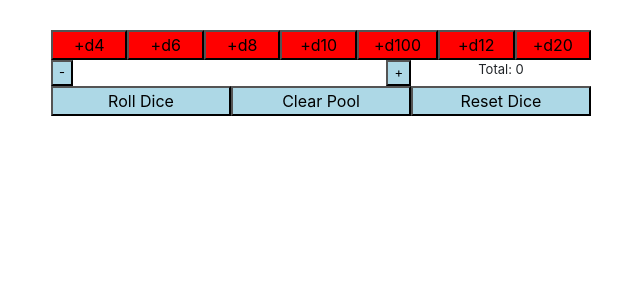
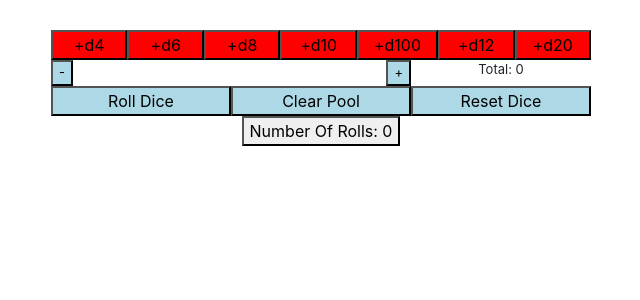
Before and after one commit to rileyjohngibbs/react-roller, a React (Create React App) app: page / in a window 1280 px wide. Shown: the top 300 px of the page, without its empty margins (319-959 px from the left). Built offline with nearby package versions, Linux system fonts and the light colour scheme.

Commit message:
Added Roll Counter

```diff
--- a/src/App.js
+++ b/src/App.js
@@ -2,7 +2,7 @@ import React, { Component } from 'react';
 import './App.css';
 
 import Die from './Die';
-
+let rollCount = 0
 class App extends Component {
   constructor(props) {
     super(props);
@@ -28,6 +28,8 @@ class App extends Component {
     const dice = this.state.dice;
     dice[key].value = dice[key].roll();
     this.setState({dice});
+    rollCount += 1;
+    return rollCount;
   }
 
   renderDesc() {
@@ -112,6 +114,7 @@ class App extends Component {
             <button className="col" onClick={() => {
                 while (this.state.dice.length) {
                   this.removeDie(0);
+                  rollCount = 0
                 }
                 this.setState({mod: 0});
               }}>
@@ -126,6 +129,9 @@ class App extends Component {
             </button>
           </div>
         </div>
+        <button>
+        Number Of Rolls: {rollCount}
+        </button>
         <div id="dicepool" className="row">
           {this.state.dice.map((_, key) => {
             return this.renderDie(key);
```
